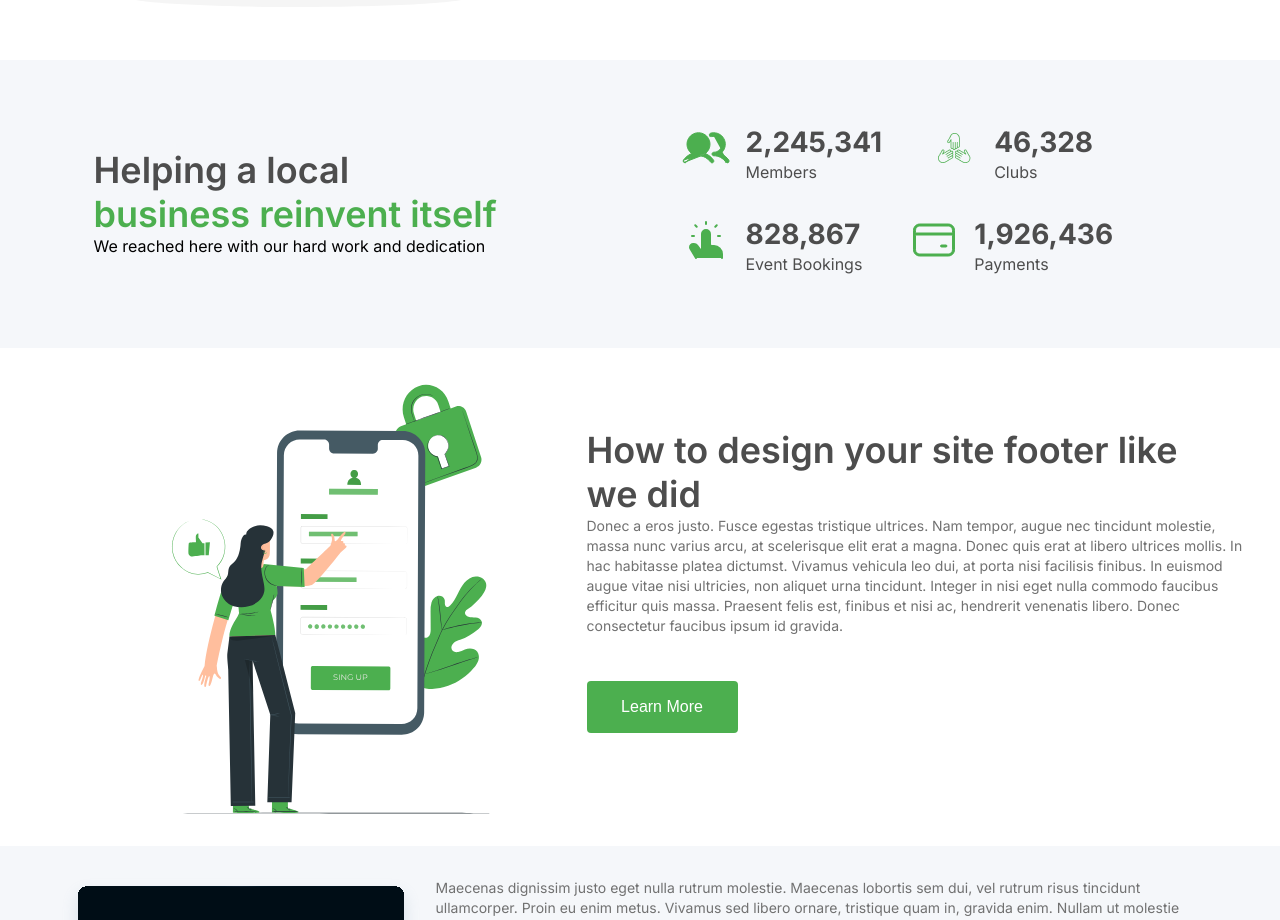
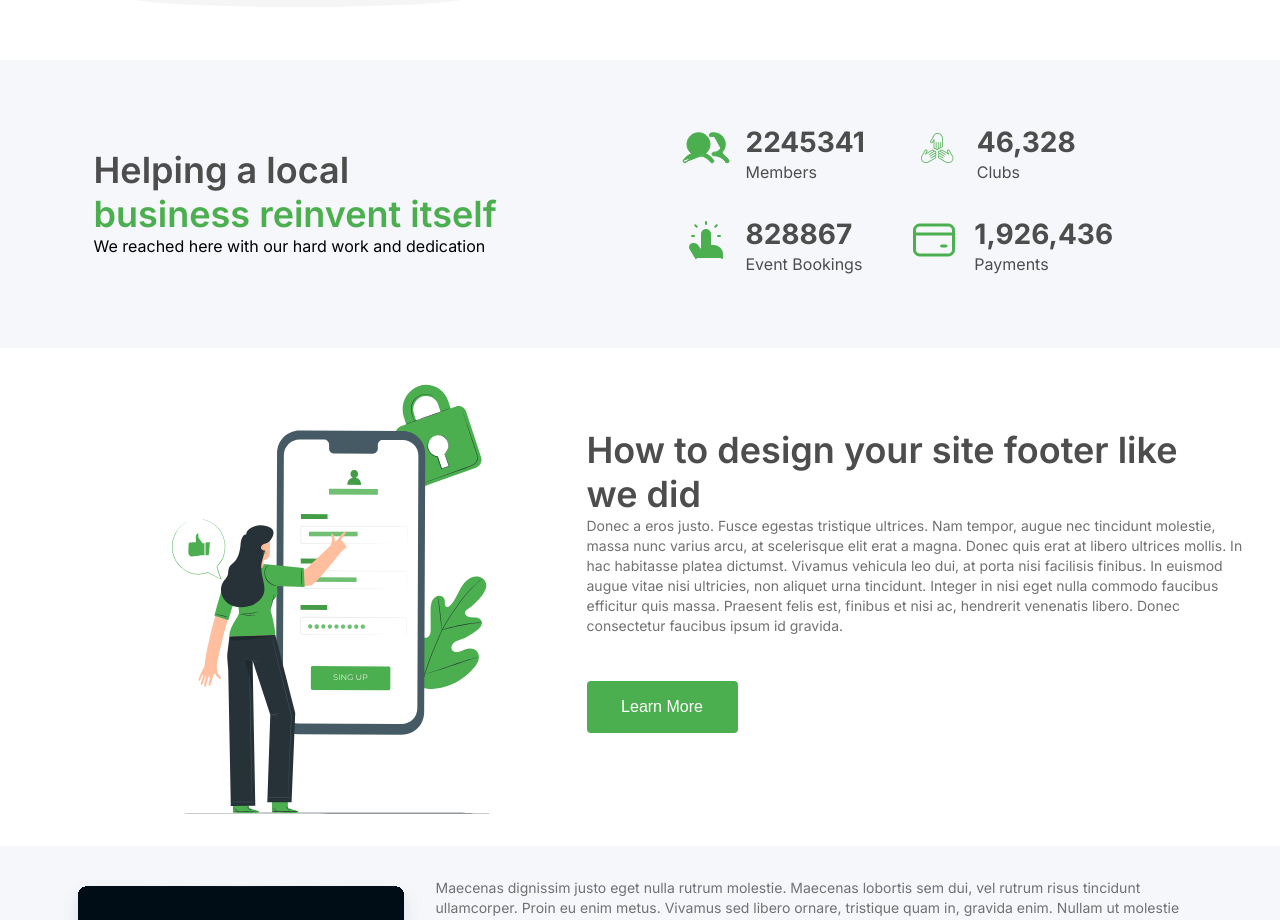
Before and after one commit to Usman-Niaz/nexcent, an Angular app: page / in a window 1280 px wide. Shown: the part 1553-2473 px from the top of the page. Built offline with nearby package versions, Linux system fonts and the light colour scheme.

Commit message:
dynamic data

```diff
--- a/src/app/achievement/achievement.component.html
+++ b/src/app/achievement/achievement.component.html
@@ -17,7 +17,7 @@
           <img src="assets/images/person.svg" alt="person-icon" />
         </div>
         <div class="achievement__main__cards__item__inner1--text">
-          <h2>2,245,341</h2>
+          <h2>{{total}}</h2>
           <p>Members</p>
         </div>
       </div>
@@ -38,7 +38,7 @@
           <img src="assets/images/event.svg" alt="person-icon" />
         </div>
         <div class="achievement__main__cards__item__inner1--text">
-          <h2>828,867</h2>
+          <h2>{{total1}}</h2>
           <p>Event Bookings</p>
         </div>
       </div>
--- a/src/app/achievement/achievement.component.ts
+++ b/src/app/achievement/achievement.component.ts
@@ -7,5 +7,6 @@ import { Component } from '@angular/core';
   styleUrl: './achievement.component.scss'
 })
 export class AchievementComponent {
-
+total:number=2245341;
+total1:number=828867;
 }
```
